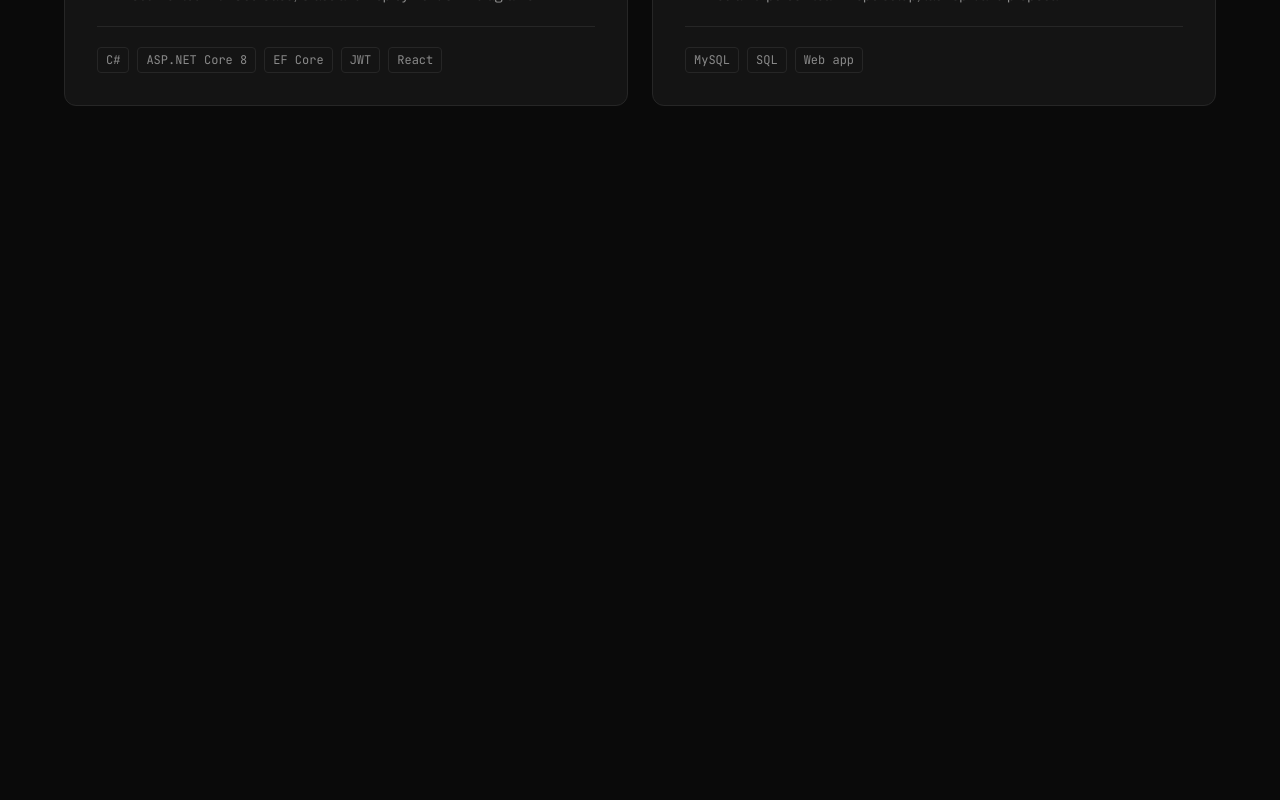
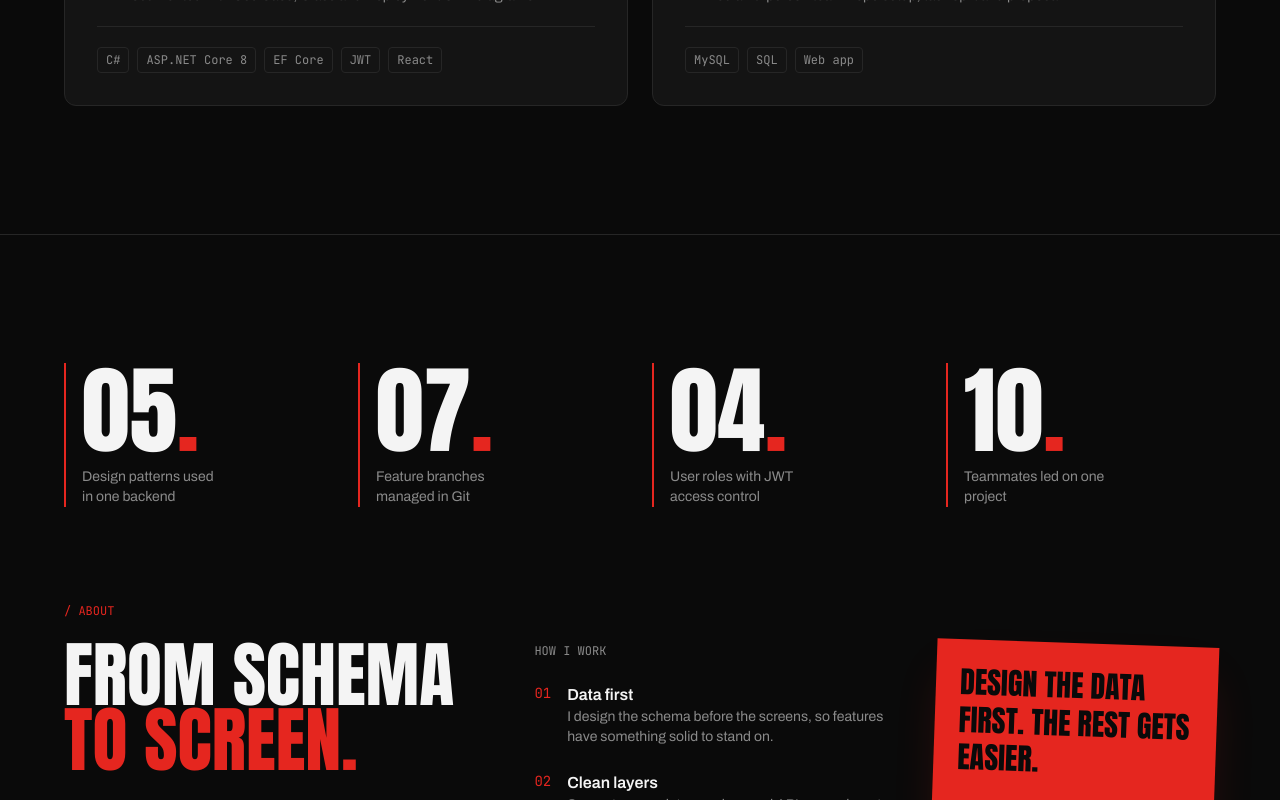
Before and after one commit to PADSViduranga/portfolio, a Next.js app: page / in a window 1280 px wide. Shown: the part 2000-2800 px from the top of the page. Before the commit the page ends 2234 px from the top, so only its background shows below. Built offline with nearby package versions, Linux system fonts and the light colour scheme.

Commit message:
Step 5: about section with numbers, story and toolkit

```diff
--- a/app/page.tsx
+++ b/app/page.tsx
@@ -1,11 +1,13 @@
 import Hero from "@/components/Hero";
 import Projects from "@/components/Projects";
+import About from "@/components/About";
 
 export default function Home() {
   return (
     <main>
       <Hero />
       <Projects />
+      <About />
     </main>
   );
 }
--- /dev/null
+++ b/components/About.tsx
@@ -0,0 +1,121 @@
+// Edit the content in these lists to change the About section.
+const NUMBERS = [
+  { value: "05", label: "Design patterns used in one backend" },
+  { value: "07", label: "Feature branches managed in Git" },
+  { value: "04", label: "User roles with JWT access control" },
+  { value: "10", label: "Teammates led on one project" },
+];
+
+const EDUCATION = {
+  degree: "Software Engineering undergraduate",
+  school: "Your University", // change this to your university's name
+  years: "20XX to present", // change this to your years
+};
+
+const PRINCIPLES = [
+  { title: "Data first", text: "I design the schema before the screens, so features have something solid to stand on." },
+  { title: "Clean layers", text: "Separate core, data, services and API, so each part can change without breaking the rest." },
+  { title: "Ship in branches", text: "Small feature branches, pull requests and a develop branch that always runs." },
+];
+
+const SKILLS = [
+  { group: "Languages", items: ["C#", "Dart", "TypeScript", "SQL"] },
+  { group: "Frameworks", items: ["ASP.NET Core", "EF Core", "React", "Next.js", "Flutter"] },
+  { group: "Data & cloud", items: ["MySQL", "Firebase", "JWT / Identity"] },
+  { group: "Practice", items: ["Design patterns", "UML", "Git & GitHub", "Linux (Fedora)"] },
+];
+
+export default function About() {
+  return (
+    <section id="about" className="border-t border-line px-6 py-24 md:px-16 md:py-32">
+      {/* big numbers band */}
+      <ul className="mb-24 grid grid-cols-2 gap-x-6 gap-y-10 md:grid-cols-4">
+        {NUMBERS.map((n) => (
+          <li key={n.label} className="border-l-2 border-brand pl-4">
+            <p className="font-display text-7xl leading-none md:text-8xl">
+              {n.value}
+              <span className="text-brand">.</span>
+            </p>
+            <p className="mt-2 max-w-[18ch] text-sm text-muted">{n.label}</p>
+          </li>
+        ))}
+      </ul>
+
+      <div className="grid gap-12 lg:grid-cols-[1.2fr_1fr_0.8fr]">
+        {/* left: story */}
+        <div className="flex flex-col gap-6">
+          <p className="font-mono text-xs uppercase text-brand">/ About</p>
+          <h2 className="font-display text-6xl uppercase leading-[0.9] md:text-7xl">
+            From schema
+            <br />
+            <span className="text-brand">to screen.</span>
+          </h2>
+          <p className="max-w-prose text-paper/90">
+            I&apos;m a software engineering student in Sri Lanka who likes owning a
+            project end to end: the database, the API, the app and the interface
+            people actually use.
+          </p>
+          <p className="max-w-prose text-muted">
+            I&apos;ve led a ten-person team, built a Flutter game across seven feature
+            branches and designed layered .NET backends around proven patterns. I&apos;m
+            looking for an internship where I can ship real features with experienced
+            engineers.
+          </p>
+
+          <div className="mt-2 rounded-xl border border-line bg-panel p-5">
+            <p className="font-mono text-xs uppercase text-muted">Education</p>
+            <p className="mt-2 font-display text-2xl uppercase">{EDUCATION.degree}</p>
+            <p className="text-sm text-muted">
+              {EDUCATION.school} · {EDUCATION.years}
+            </p>
+          </div>
+        </div>
+
+        {/* middle: how I work */}
+        <div className="flex flex-col gap-6 lg:pt-10">
+          <p className="font-mono text-xs uppercase text-muted">How I work</p>
+          <ol className="flex flex-col gap-6">
+            {PRINCIPLES.map((p, i) => (
+              <li key={p.title} className="flex gap-4">
+                <span className="font-mono text-sm text-brand">0{i + 1}</span>
+                <div>
+                  <p className="font-semibold">{p.title}</p>
+                  <p className="text-sm text-muted">{p.text}</p>
+                </div>
+              </li>
+            ))}
+          </ol>
+        </div>
+
+        {/* right: red sticky note */}
+        <div className="flex items-start justify-center lg:pt-10">
+          <div className="w-full max-w-xs rotate-2 bg-brand p-6 shadow-2xl shadow-brand/20 transition hover:rotate-0">
+            <p className="font-display text-3xl uppercase leading-tight text-ink">
+              Design the data first. The rest gets easier.
+            </p>
+            <p className="mt-6 font-mono text-xs uppercase text-ink/70">My rule for every project</p>
+          </div>
+        </div>
+      </div>
+
+      {/* skills */}
+      <div className="mt-24">
+        <p className="mb-6 font-mono text-xs uppercase text-muted">Toolkit</p>
+        <div className="grid gap-4 sm:grid-cols-2 lg:grid-cols-4">
+          {SKILLS.map((s) => (
+            <div key={s.group} className="rounded-xl border border-line bg-panel p-5">
+              <p className="mb-4 font-mono text-xs uppercase text-brand">{s.group}</p>
+              <ul className="flex flex-wrap gap-2">
+                {s.items.map((item) => (
+                  <li key={item} className="rounded border border-line px-2 py-1 text-sm">
+                    {item}
+                  </li>
+                ))}
+              </ul>
+            </div>
+          ))}
+        </div>
+      </div>
+    </section>
+  );
+}
```
